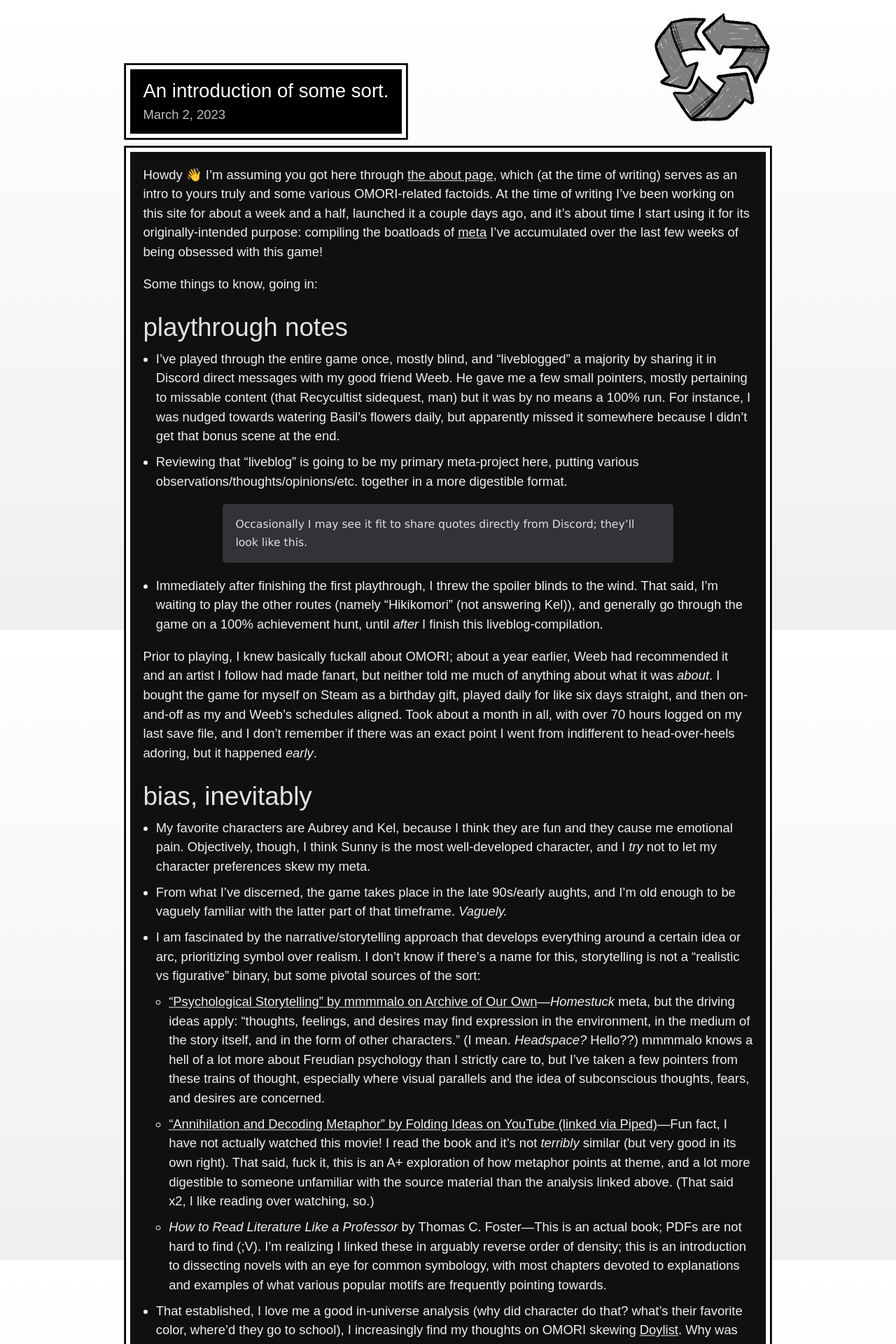
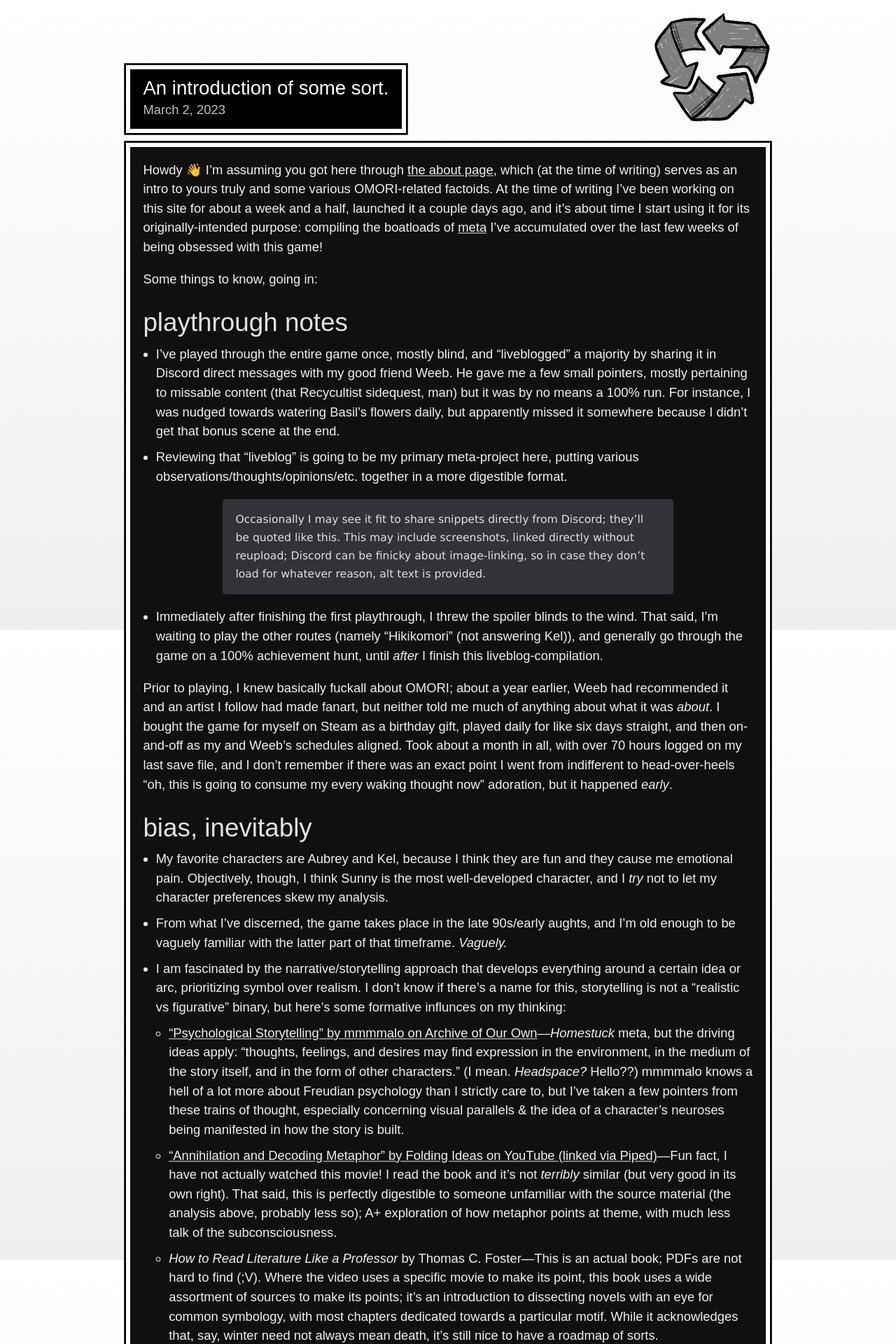
Before and after one commit to a-flyleaf/omori, a Jekyll site: the page built from _meta/2023-03-02_1intropost.md, in a window 1280 px wide. Shown: the top 1920 px of the page at 70% size. Built offline with Jekyll 4.4.1, drawn with Linux system fonts in a browser that asks for light colours; some of the changed text lies outside the part shown.

Commit message:
meta copyediting

```diff
--- a/_meta/2023-03-02_1intropost.md
+++ b/_meta/2023-03-02_1intropost.md
@@ -13,25 +13,23 @@
 - Reviewing that "liveblog" is going to be my primary meta-project here, putting various observations/thoughts/opinions/etc. together in a more digestible format.
 
 <blockquote class="dc" markdown="1">
-Occasionally I may see it fit to share quotes directly from Discord; they'll look like this. <span class="x">(I'm not sure if screenreaders make a blockquote distinction, but I'll try to remember to stick in an invisible note when these are used.)</span>
+Occasionally I may see it fit to share snippets directly from Discord; they'll be quoted like this. This may include screenshots, linked directly without reupload; Discord can be finicky about image-linking, so in case they don't load for whatever reason, alt text is provided.
 </blockquote>
 
 - Immediately after finishing the first playthrough, I threw the spoiler blinds to the wind. That said, I'm waiting to play the other routes (namely "Hikikomori" (not answering Kel)), and generally go through the game on a 100% achievement hunt, until *after* I finish this liveblog-compilation.
 
-Prior to playing, I knew basically fuckall about <i class="omo">Omori</i>; about a year earlier, Weeb had recommended it and an artist I follow had made fanart, but neither told me much of anything about what it was *about*. I bought the game for myself on Steam as a birthday gift, played daily for like six days straight, and then on-and-off as my and Weeb's schedules aligned. Took about a month in all, with over 70 hours logged on my last save file, and I don't remember if there was an exact point I went from indifferent to head-over-heels adoring, but it happened *early*.
+Prior to playing, I knew basically fuckall about <i class="omo">Omori</i>; about a year earlier, Weeb had recommended it and an artist I follow had made fanart, but neither told me much of anything about what it was *about*. I bought the game for myself on Steam as a birthday gift, played daily for like six days straight, and then on-and-off as my and Weeb's schedules aligned. Took about a month in all, with over 70 hours logged on my last save file, and I don't remember if there was an exact point I went from indifferent to head-over-heels "oh, this is going to consume my every waking thought now" adoration, but it happened *early*.
 
 ## bias, inevitably
-- My favorite characters are Aubrey and Kel, because I think they are fun and they cause me emotional pain. Objectively, though, I think Sunny is the most well-developed character, and I *try* not to let my character preferences skew my meta.
+- My favorite characters are Aubrey and Kel, because I think they are fun and they cause me emotional pain. Objectively, though, I think Sunny is the most well-developed character, and I *try* not to let my character preferences skew my analysis.
 - From what I've discerned, the game takes place in the late 90s/early aughts, and I'm old enough to be vaguely familiar with the latter part of that timeframe. *Vaguely.*
-- I am fascinated by the narrative/storytelling approach that develops everything around a certain idea or arc, prioritizing symbol over realism. I don't know if there's a name for this, storytelling is not a "realistic vs figurative" binary, but some pivotal sources of the sort:
-	- ["Psychological Storytelling" by mmmmalo on Archive of Our Own](https://archiveofourown.org/works/20481008)---<i>Homestuck</i> meta, but the driving ideas apply: "thoughts, feelings, and desires may find expression in the environment, in the medium of the story itself, and in the form of other characters." (I mean. *Headspace?* Hello??) mmmmalo knows a hell of a lot more about Freudian psychology than I strictly care to, but I've taken a few pointers from these trains of  thought, especially where visual parallels and the idea of subconscious thoughts, fears, and desires are concerned.
-	- ["Annihilation and Decoding Metaphor" by Folding Ideas on YouTube (linked via Piped)](https://piped.video/watch?v=URo66iLNEZw)---Fun fact, I have not actually watched this movie! I read the book and it's not *terribly* similar (but very good in its own right). That said, fuck it, this is an A+ exploration of how metaphor points at theme, and a lot more digestible to someone unfamiliar with the source material than the analysis linked above. (That said x2, I like reading over watching, so.)
-	- <i>How to Read Literature Like a Professor</i> by Thomas C. Foster---This is an actual book; PDFs are not hard to find (;V). I'm realizing I linked these in arguably reverse order of density; this is an introduction to dissecting novels with an eye for common symbology, with most chapters devoted to explanations and examples of what various popular motifs are frequently pointing towards.
-- That established, I love me a good in-universe analysis (why did character do that? what's their favorite color, where'd they go to school), I increasingly find my thoughts on <i class="omo">Omori</i> skewing [Doylist](https://tvtropes.org/pmwiki/pmwiki.php/Main/WatsonianVersusDoylist). Why was the decision made to tell the story like this, and not that? Why this design choice? Wouldn't it have been easier to do XYZ instead of ZYX? There's definitely more conventional character & story analysis in here, but y'know, I like *meta-*meta. The approaches can and probably will flip on a dime.
+- I am fascinated by the narrative/storytelling approach that develops everything around a certain idea or arc, prioritizing symbol over realism. I don't know if there's a name for this, storytelling is not a "realistic vs figurative" binary, but here's some formative influnces on my thinking:
+	- ["Psychological Storytelling" by mmmmalo on Archive of Our Own](https://archiveofourown.org/works/20481008)---<i>Homestuck</i> meta, but the driving ideas apply: "thoughts, feelings, and desires may find expression in the environment, in the medium of the story itself, and in the form of other characters." (I mean. *Headspace?* Hello??) mmmmalo knows a hell of a lot more about Freudian psychology than I strictly care to, but I've taken a few pointers from these trains of thought, especially concerning visual parallels & the idea of a character's neuroses being manifested in how the story is built.
+	- ["Annihilation and Decoding Metaphor" by Folding Ideas on YouTube (linked via Piped)](https://piped.video/watch?v=URo66iLNEZw)---Fun fact, I have not actually watched this movie! I read the book and it's not *terribly* similar (but very good in its own right). That said, this is perfectly digestible to someone unfamiliar with the source material (the analysis above, probably less so); A+ exploration of how metaphor points at theme, with much less talk of the subconsciousness.
+	- <i>How to Read Literature Like a Professor</i> by Thomas C. Foster---This is an actual book; PDFs are not hard to find (;V). Where the video uses a specific movie to make its point, this book uses a wide assortment of sources to make its points; it's an introduction to dissecting novels with an eye for common symbology, with most chapters dedicated towards a particular motif. While it acknowledges that, say, winter need not always mean death, it's still nice to have a roadmap of sorts.
+- All that established, I love me a good in-universe analysis (why did character do that? what's their favorite color, where'd they go to school), but I increasingly find my thoughts on <i class="omo">Omori</i> skewing [Doylist](https://tvtropes.org/pmwiki/pmwiki.php/Main/WatsonianVersusDoylist). Why was the decision made to tell the story like this, and not that? Why this design choice? Wouldn't it have been easier to do XYZ instead of ZYX? Character-level meta and storybuilding-level meta approaches can and probably will flip on a dime.
 
-Sometimes the squint-between-the-lines lenses lead me to absolutely batshit places (I spent a good chunk of the early game thinking Mari was Omori's mother; I still think Sunny saw her as something of a mother-*figure*), but sometimes it pointed me in potentially-fruitful directions (ah, Something and the noose motifs).
-
-Most importantly, it's fucking *fun* to feel like the guy in [the Pepe Silvia meme](https://piped.video/watch?v=1NBfZcNU4O0), actually.
+Yes, sometimes the squint-between-the-lines lenses lead me to absolutely batshit places (I spent a good chunk of the early game thinking Mari was Omori's mother; I still think Sunny saw her as something of a mother-*figure*). But sometimes it pointed me in potentially-fruitful directions (ah, Something and the noose motifs). And most importantly, it's fucking *fun* to feel like the guy in [the Pepe Silvia meme](https://piped.video/watch?v=1NBfZcNU4O0), actually.
 
 <figure><img src="{%include url.html%}/assets/img/helpme.png" alt="Help." title="Help.">
 <figcaption markdown="1">
@@ -41,8 +39,6 @@
 ## why tho
 Again: Because it's fun, next question.
 
-Less flippantly: Idk, I just like dissecting stories! I like it even more when they're *rewarding*. Prior to <i class="omo">Omori</i> my previous fixations have either been #NotThatDeep, or I just didn't know how or *want* to look into them so deeply, not like this. But I feel like every other thread I've chased with this game has led me *somewhere,* and by and large it's been absurdly rewarding.
+Less flippantly: Idk, I just like dissecting stories! I like it even more when they're *rewarding*. Prior to <i class="omo">Omori</i> my previous fixations have either been #NotThatDeep, or I just didn't know how or *want* to pick at them so closely, not like this. But I feel like every other thread I've chased with this game has led me *somewhere,* and by and large it's been absurdly rewarding.
 
-I also felt the need to make a site for it because if I write one more novella in my note-to-self solo-DMs... IDEK, man. There's A Lot.
-
-[back link currently leads back to the meta index, I'll figure out some sort of next/previous post links later]
+I also felt the need to make a site for it because novellas of meta are absolutely obliterating my note-to-self solo-DMs, and I would like to organize them Somewhere Else. IDEK, man. There's A Lot.
--- a/assets/ws.css
+++ b/assets/ws.css
@@ -13,7 +13,7 @@
 header.box{display:inline-block; margin-bottom:.75em; padding:.5em 1em .75em;}
 header.box,main.box{max-width:50em;}
 .box a{text-decoration-thickness:.1em; text-decoration-color:#808080;} .box a:hover,.box a:focus,.box a:active{text-decoration-color:#404040;}
-.box h1{font-size:1.5em; font-weight:normal;}
+.box h1{font-size:1.5em; font-weight:normal; line-height:1.25;}
 #date{color:#bfbfbf;}
 .box h2{font-size:2em; margin-top:.75em; font-weight:normal; color:#e3e3e3; line-height:1.15;}
 .box h3{font-size:1.5em; color:#bfbfbf; margin-top:1em;}
@@ -23,10 +23,11 @@
 .box .box{border-width:.25em;}
 
 .dc{border:0; padding:.05em 1em; font-family:verdana,sans-serif; line-height:1.65; border-radius:.25em; margin:1em auto; background:#313338; color:#e0e1e5; max-width:35em;} .dc p,.dc ul{font-size:.85em;}
-.dc-info{font-size:.85em; margin:1.5em 0 -1em;} .dc-info:first-of-type{margin-top:.75em;} .dc-info b{font-weight:normal; color:#f3f4f5;} .time{color:#82858f; font-size:.75em; margin-left:1em;}
+.dc-info{font-size:.85em; margin:1.5em 0 -1em;} .dc-info:first-of-type{margin-top:.75em;} .dc-info b{font-weight:normal; color:#f3f4f5;} .time{color:#82858f; font-size:.75em;} b+.time{margin-left:1em;}
 .dc ul{list-style-type:none; text-indent:-.85em;} .dc p+ul{margin-top:-1em;} .dc ul li:before{content:"- ";}
 .dc img{background:#1e1f22; color:#82858f;}
 q.dc{padding:0; font-size:.85em;} q.dc:before,q.dc:after{content:none;} li q.dc{display:inline-block; max-width:100%; margin:.25em 0; vertical-align:top;}
+.not-dc{font-family:sans-serif; background:#101010;}
 
 .doodl{text-align:center;}
 figcaption{color:#dfdfdf; font-size:.85em; margin:-1em 0 0;}
```
Also changed, not shown: _meta/2023-03-02_2playground.md (+9 -11 lines), _meta/2023-03-02_3notplayground.md (+68 -43 lines), meta.md (+3 -1 lines), tba.md (+1 -0 lines), changelog.md.
